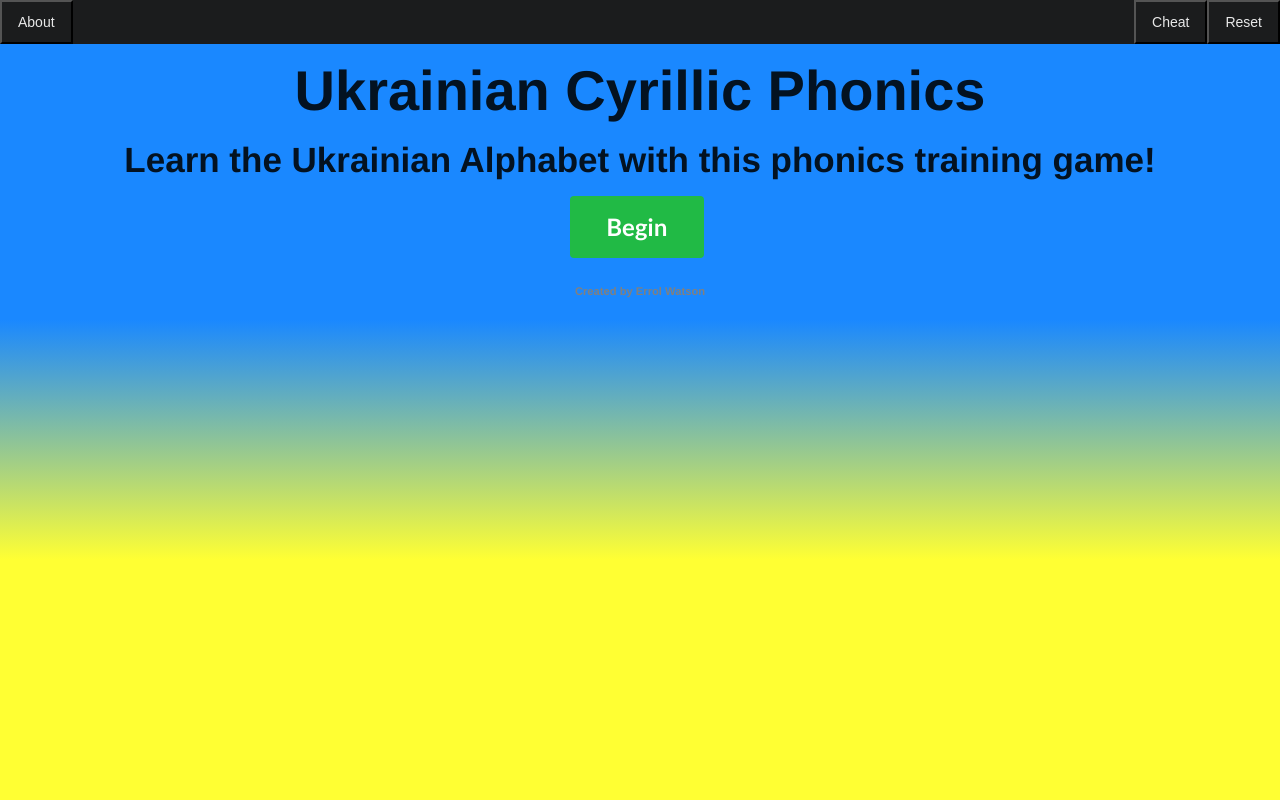
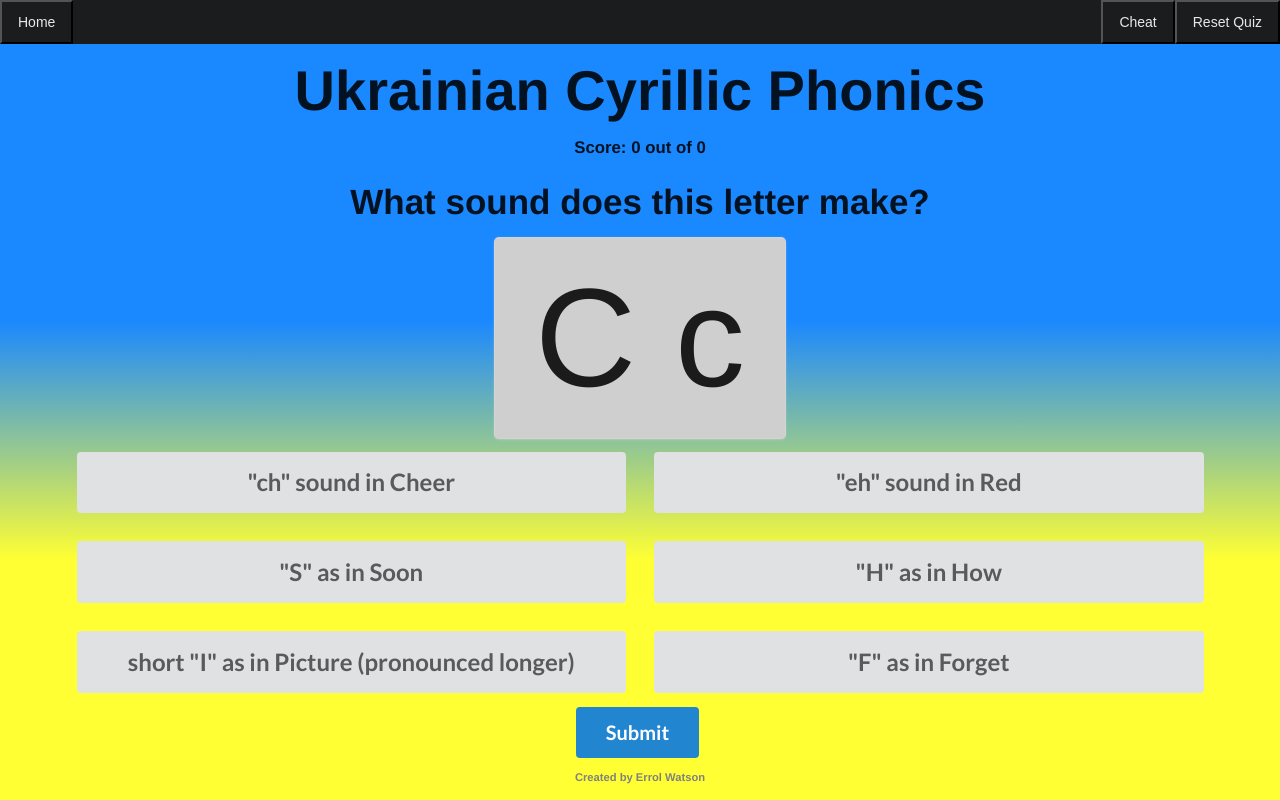
Before and after one commit to errolgh/alphabet-match-game-frontend, a React (Create React App) app: page /quiz in a window 1280 px wide. Built offline with nearby package versions, Linux system fonts and the light colour scheme.

Commit message:
fixing last crash

```diff
--- a/src/App.js
+++ b/src/App.js
@@ -4,28 +4,34 @@ import './App.css';
 
 import Nav from './Nav'
 import Title from './Title'
-import About from './About'
-import GameContainer from './GameContainer'
+import Start from './Start'
+import QuizContainer from './QuizContainer'
 import Footer from './Footer'
 
-import { Switch, Route} from 'react-router-dom'
+import { Switch, Route } from 'react-router-dom'
 import { withRouter } from 'react-router'
 
 class App extends React.Component {
 
   handleStartGame = () => {
-    this.props.history.push('/game')
+    this.props.history.push('/quiz')
+  }
+
+  resetQuiz = () => {
+    document.location.reload()
   }
 
   render(){
     return (
       <React.Fragment>
-        <Nav/>
+        <Nav
+          resetQuiz={this.resetQuiz}
+        />
         <Title/>
         <Switch>
-          <Route path='/game' component={GameContainer}/>
-          <Route path='/' render={()=>
-            <About
+          <Route path='/quiz' component={QuizContainer}/>
+          <Route exact={true} render={()=>
+            <Start
               handleStartGame={this.handleStartGame}
             />
           }/>
--- a/src/Nav.js
+++ b/src/Nav.js
@@ -5,13 +5,20 @@ export default class Nav extends React.Component {
   render(){
     return(
       <div id="nav-component" className="ui borderless menu inverted">
-        <Link to='/about'>
+        <Link to='/'>
         {/* add conditional for when game is not completed, warn user results will be lost */}
-          <button className="item">About</button>
+          <button className="item">
+            Home
+          </button>
         </Link>
       <div className="right menu">
         <button className="item">Cheat</button>
-        <button className="item">Reset</button>
+        <button
+          className="item"
+          onClick={()=>{this.props.resetQuiz()}}
+        >
+          Reset Quiz
+        </button>
       </div>
       </div>
     )
--- a/src/GameContainer.js
+++ b/src/QuizContainer.js
@@ -5,7 +5,7 @@ import ScoreTracker from './ScoreTracker'
 import ChoiceContainer from './ChoiceContainer'
 // import CheatModal from './CheatModal'
 
-export default class GameContainer extends React.Component {
+export default class QuizContainer extends React.Component {
   constructor(){
     super()
       this.state = {
@@ -23,13 +23,13 @@ export default class GameContainer extends React.Component {
   }
 
   generateChocies = () => {
-    // console.clear()
-    let index = [Math.round(Math.random()*this.state.lettersRemaining.length)]
+    let index = Math.round(Math.random()*this.state.lettersRemaining.length)
     console.log("New answerLetter index: ", index)
     console.log("last letter in remaining bucket: ", this.state.lettersRemaining)
     let answerLetter = this.state.lettersRemaining[index]
     console.log("answerLetter: ", answerLetter)
     this.setState({currentLetter: answerLetter})
+    console.log("this.state.currentLetter after setState: ", this.state.currentLetter)
     this.removeLastLetter(answerLetter)  //updates letters remaining
 
     let choicesArray = []
@@ -39,7 +39,7 @@ export default class GameContainer extends React.Component {
       let index = Math.round(Math.random()*copyOfRemainingLetters.length)
       let wrongLetter = copyOfRemainingLetters[index]
 
-      if (choicesArray.includes(wrongLetter) || wrongLetter.character === answerLetter.character) {
+      if (choicesArray.includes(wrongLetter) || wrongLetter.implementation === answerLetter.implementation) {
         copyOfRemainingLetters.pop(wrongLetter)
         console.log("index for duplicate wrongLetter: ", index)
       } else {
--- a/src/About.js
+++ b/src/Start.js
@@ -1,6 +1,6 @@
 import React from 'react'
 
-class About extends React.Component {
+class Start extends React.Component {
   render(){
     return (
         <React.Fragment>
@@ -18,4 +18,4 @@ class About extends React.Component {
   }
 }
 
-export default About
+export default Start
--- a/src/alphabet_hash.js
+++ b/src/alphabet_hash.js
@@ -6,13 +6,13 @@ const alphabet_hash = [
   {id: 5, character: "Ґ ґ", name: "geh", implementation: "\"G\" as in Gate (rarely used)"},
   {id: 6, character: "Д д", name: "deh", implementation: "\"D\" as in Door"},
   {id: 7, character: "Е е", name: "eh", implementation: "\"eh\" sound in Red"},
-  {id: 8, character: "Є є", name: "yeh", implementation: "\"Y\" as in Yes"},
+  {id: 8, character: "Є є", name: "ye", implementation: "\"Y\" as in Yes"},
   {id: 9, character: "Ж ж", name: "zheh", implementation: "\"zh\" sound in Measure"},
   {id: 10, character: "З з", name: "zeh", implementation: "\"Z\" as in Zoo"},
-  {id: 11, character: "И и", name: "ih", implementation: "short \"I\" as in Picture (but longer)"},
+  {id: 11, character: "И и", name: "ih", implementation: "short \"I\" as in Picture (pronounced longer)"},
   {id: 12, character: "І і", name: "ee", implementation: "\"ee\" sound in Meet"},
-  {id: 13, character: "Ї ї", name: "yih", implementation: "\"yih\" sound in Year (but longer)"},
-  {id: 14, character: "Й й", name: "yot", implementation: "\"Y\" as in Yes"},
+  {id: 13, character: "Ї ї", name: "yih", implementation: "\"yih\" sound as in Year (pronounced longer)"},
+  {id: 14, character: "Й й", name: "yot", implementation: "\"yoo\" as in Youth (pronounced shorter)"},
   {id: 15, character: "К к", name: "kah", implementation: "\"K\" as in Keep"},
   {id: 16, character: "Л л", name: "luh", implementation: "\"L\" as in Loose"},
   {id: 17, character: "М м", name: "moh", implementation: "\"M\" as in Moose"},
@@ -22,7 +22,7 @@ const alphabet_hash = [
   {id: 21, character: "Р р", name: "ruh", implementation: "Like the thrilled R in Spanish or Italian"},
   {id: 22, character: "С с", name: "ceh", implementation: "\"S\" as in Soon"},
   {id: 23, character: "Т т", name: "te", implementation: "\"T\" as in Take"},
-  {id: 24, character: "У у", name: "oo", implementation: "\"oo\" sound in Doodle"},
+  {id: 24, character: "У у", name: "oo", implementation: "\"oo\" sound in Doodle (pronounced longer)"},
   {id: 25, character: "Ф ф", name: "fuh", implementation: "\"F\" as in Forget"},
   {id: 26, character: "Х х", name: "hu", implementation: "\"ch\" sound the Scottish \"loch\""},
   {id: 27, character: "Ц ц", name: "tse", implementation: "\"ts\" sound in Cats"},
```
Also changed, not shown: 1 other file (tests, documents, lock files or other folders).
